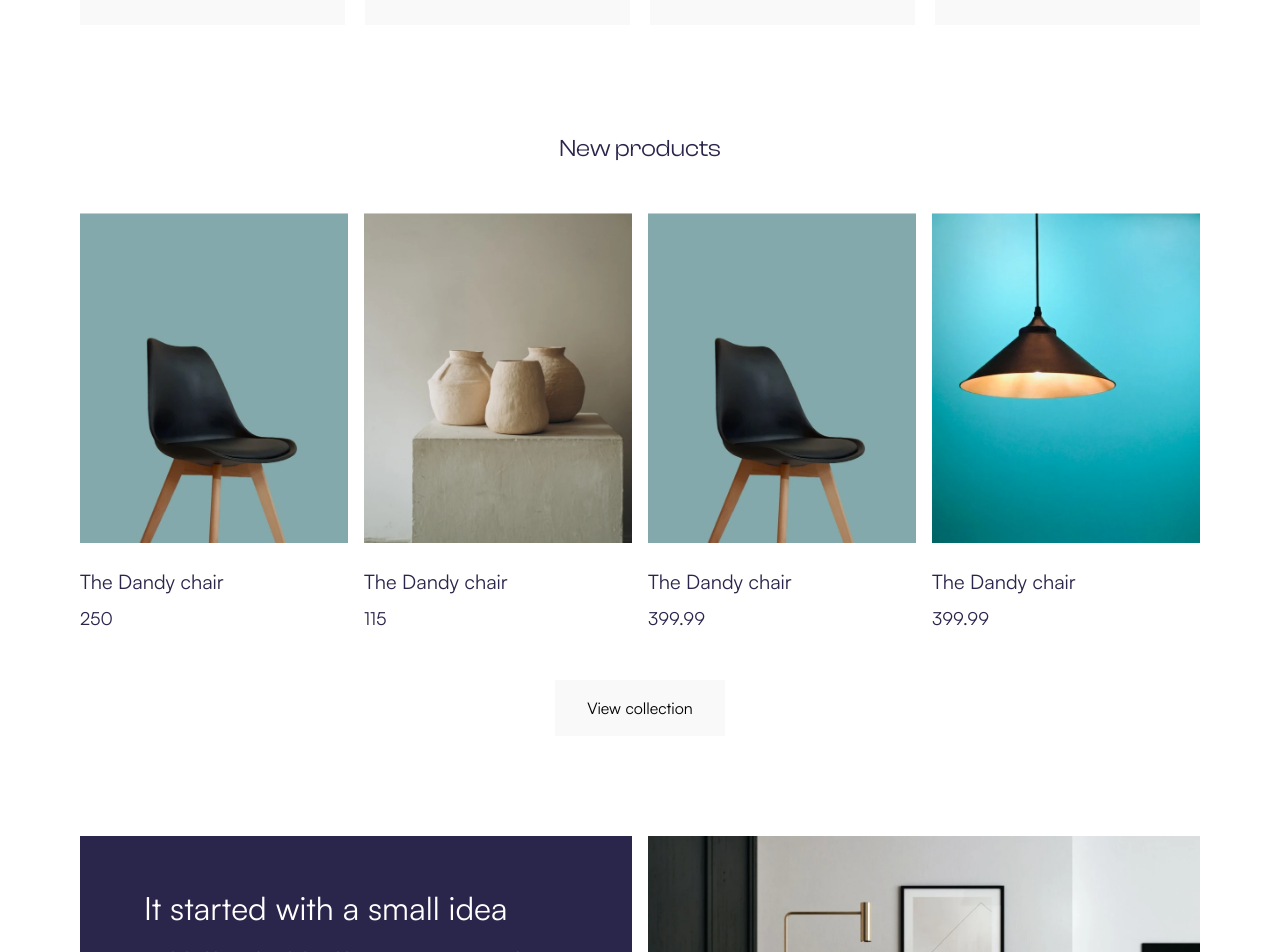
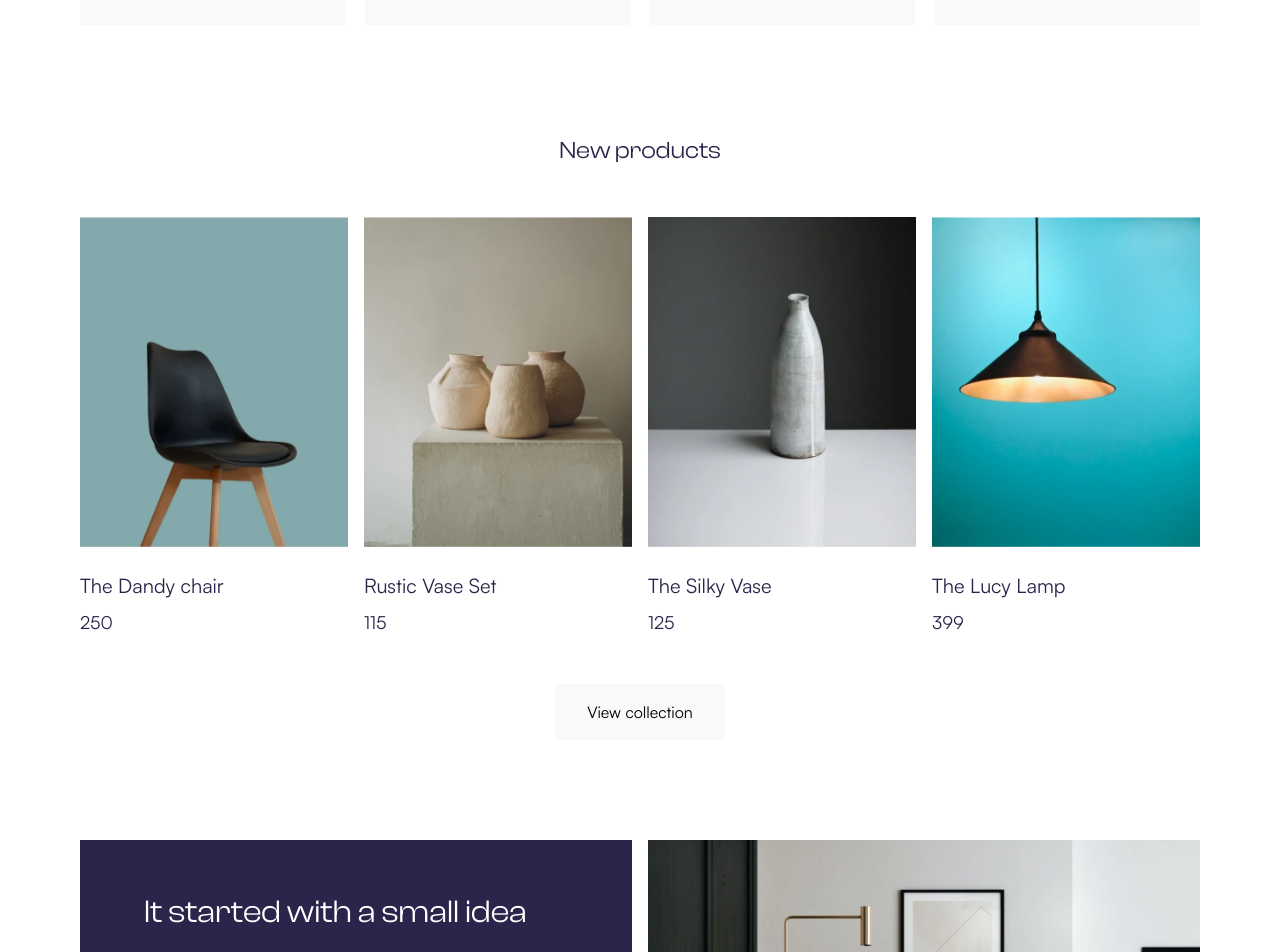
Before and after one commit to dt418/nextjs-ecommerce, a Next.js app: page / in a window 1280 px wide. Shown: the part 1300-2252 px from the top of the page. Built offline with nearby package versions, Linux system fonts and the light colour scheme.

Commit message:
update: update Contact form, FeatureSecond, ProductCard, ProductList

```diff
--- a/src/app/components/ContactForm.tsx
+++ b/src/app/components/ContactForm.tsx
@@ -4,9 +4,9 @@ function ContactForm() {
       <div className="flex max-w-[1440px] flex-col justify-center gap-6 overflow-hidden bg-[url('assets/images/contact-form/email_sign_up.webp')] p-6 md:py-[86px]">
         <div className="flex flex-col items-center justify-start gap-[30px]">
           <div className="relative flex flex-col items-center justify-start gap-3">
-            <p className="text-center text-[32px] text-white">
+            <h2 className="text-center font-clash-display text-headline-two text-white">
               Join the club and get the benefits
-            </p>
+            </h2>
             <p className="text-center text-lg text-white">
               Sign up for our newsletter and receive exclusive offers on new
               ranges, sales, pop up stores and more
@@ -88,16 +88,20 @@ function ContactForm() {
             </div>
           </div>
         </div>
-        <div className="flex w-full max-w-[484px] items-start justify-start self-center ">
+        <form className="flex w-full max-w-[484px] items-start justify-start self-center ">
           <input
             type="email"
+            name="email"
             placeholder="your-email@example.com"
             className="inline-block w-full bg-light-grey p-4 text-left text-base text-dark-primary ring ring-inset ring-primary/15 placeholder:text-dark-primary/20"
           />
-          <button className="inline-flex shrink-0 grow-0 cursor-pointer bg-dark-primary px-8 py-4 text-left text-base text-white ring-2 ring-inset ring-primary/15 hover:bg-[#1E193E] focus:border-primary">
+          <button
+            className="inline-flex shrink-0 grow-0 cursor-pointer bg-dark-primary px-8 py-4 text-left text-base text-white ring-2 ring-inset ring-primary/15 hover:bg-[#1E193E] focus:border-primary"
+            type="submit"
+          >
             Sign up
           </button>
-        </div>
+        </form>
       </div>
     </section>
   );
--- a/src/app/components/FeatureSecond.tsx
+++ b/src/app/components/FeatureSecond.tsx
@@ -7,9 +7,9 @@ function FeatureSecond() {
     <section className="relative grid w-full max-w-[1440px] auto-rows-fr grid-cols-1 gap-4 bg-white p-6 md:grid-cols-2 md:px-20 md:py-[60px]">
       <div className="flex h-full flex-col justify-between gap-14 bg-[#2a254b] px-16 py-12">
         <div className="flex flex-col items-start justify-start gap-3">
-          <p className="text-left text-[32px] text-white">
+          <h2 className="text-left font-clash-display text-headline-two text-white">
             It started with a small idea
-          </p>
+          </h2>
           <p className="w-full text-left text-lg text-white">
             A global brand with local beginnings, our story began in a small
             studio in South London in early 2014
--- a/src/app/components/ProductCard.tsx
+++ b/src/app/components/ProductCard.tsx
@@ -28,15 +28,17 @@ export default function ProductCard({
   price,
 }: ProductCardProps): JSX.Element {
   return (
-    <article className="relative flex flex-col items-start justify-start gap-6 transition-all duration-300 hover:scale-[102%]">
-      {/* Display the product image */}
+    <article className="group relative flex max-h-full flex-col items-start justify-start gap-6 overflow-hidden transition-transform duration-500 ease-in-out will-change-transform">
+      {/* Wrap the image with a div that applies group-hover */}
+      <div className="overflow-hidden">
         <Image
           alt={alt}
           src={imageSrc}
           width={610}
           height={750}
-        className="aspect-[610/750] h-auto w-full object-cover"
+          className="aspect-[610/750] h-auto w-full object-cover transition-transform duration-500 ease-in-out will-change-transform group-hover:scale-110"
         />
+      </div>
       <div className="flex flex-col items-start justify-start gap-2">
         {/* Display the product title */}
         <h4 className="text-left text-headline-four text-dark-primary">
--- a/src/app/components/ProductList.tsx
+++ b/src/app/components/ProductList.tsx
@@ -5,14 +5,14 @@ import { Button } from "./Button";
 function ProductList() {
   return (
     <section className="relative flex w-full max-w-[1440px] flex-col gap-4 overflow-hidden px-6 md:gap-12 md:px-20 md:pb-10 md:pt-7">
-      <h3 className="block text-center font-clash-display text-2xl text-[#2a254b]">
+      <h3 className="block text-center font-clash-display text-headline-three text-[#2a254b]">
         New products
       </h3>
-      <ul className="grid grid-cols-1 gap-4 sm:grid-cols-2 lg:grid-cols-3 xl:grid-cols-4">
+      <ul className="grid grid-cols-2 gap-4 lg:grid-cols-3 xl:grid-cols-4">
         <li>
           <ProductCard
             imageSrc="/assets/images/products/product_card_1.webp"
-            alt="Product card 1 image"
+            alt="The Dandy chair image"
             title="The Dandy chair"
             price={250}
           />
@@ -20,25 +20,25 @@ function ProductList() {
         <li>
           <ProductCard
             imageSrc="/assets/images/products/product_card_2.webp"
-            alt="Product card 1 image"
-            title="The Dandy chair"
+            alt="Rustic Vase Set image"
+            title="Rustic Vase Set"
             price={115}
           />
         </li>
         <li>
           <ProductCard
             imageSrc="/assets/images/products/product_card_3.webp"
-            alt="Product card 1 image"
-            title="The Dandy chair"
-            price={399.99}
+            alt="The Silky Vase image"
+            title="The Silky Vase"
+            price={125}
           />
         </li>
         <li>
           <ProductCard
             imageSrc="/assets/images/products/product_card_4.webp"
-            alt="Product card 1 image"
-            title="The Dandy chair"
-            price={399.99}
+            alt="The Lucy Lamp image"
+            title="The Lucy Lamp"
+            price={399}
           />
         </li>
       </ul>
--- a/tailwind.config.ts
+++ b/tailwind.config.ts
@@ -35,9 +35,6 @@ const config = {
         "body-medium": ["16px", { lineHeight: "1.5" }],
         "body-large": ["18px", { lineHeight: "1.5" }],
       },
-      backgroundImage: {
-        "email-signup": "url('/assets/images/email-signup.webp')",
-      },
     },
   },
   plugins: [],
```
Also changed, not shown: public/assets/images/products/product_card_3.webp. Lines whose indentation alone changed are shown as unchanged.
